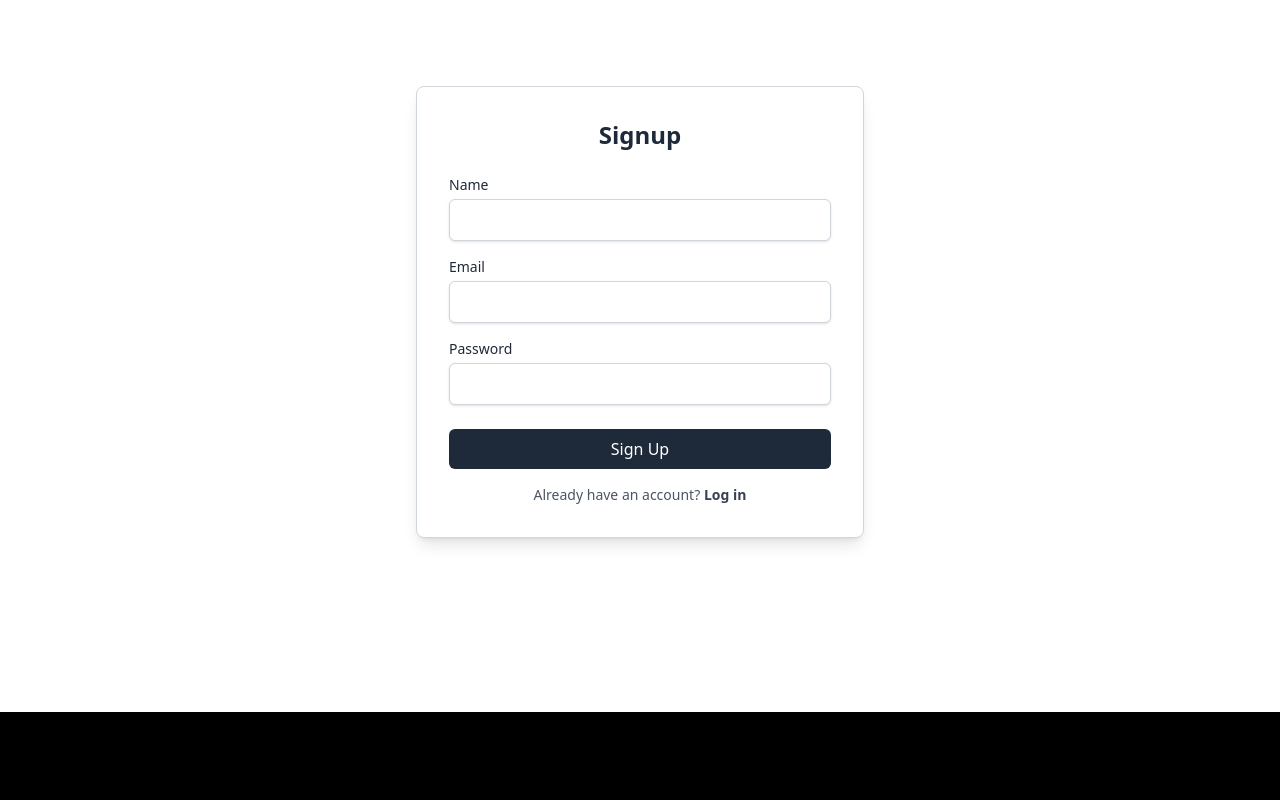
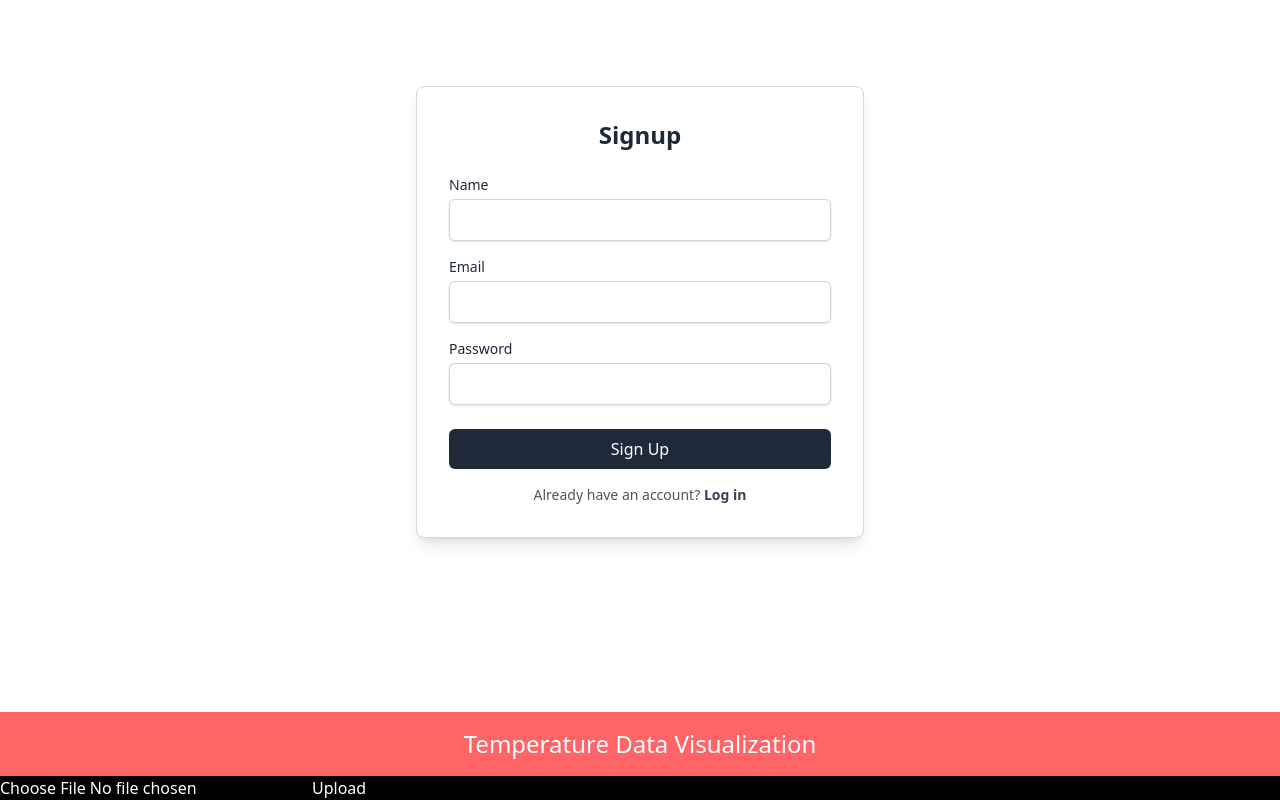
Before and after one commit to Rohandede1825/Temp-count-app, a React (Vite) app: page /Signup in a window 1280 px wide. Shown: the part 168-968 px from the top of the page. Before the commit the page ends 880 px from the top, so only its background shows below. Built offline with nearby package versions, Linux system fonts and the light colour scheme.

Commit message:
Add temperature data visualization feature with file upload and chart display

```diff
--- a/package.json
+++ b/package.json
@@ -13,10 +13,13 @@
     "@heroicons/react": "^2.2.0",
     "@material-tailwind/react": "^2.1.10",
     "@tailwindcss/vite": "^4.0.0",
+    "axios": "^1.7.9",
+    "chart.js": "^4.4.7",
     "dotenv": "^16.4.7",
     "latest": "^0.2.0",
     "lucide-react": "^0.474.0",
     "react": "^18.3.1",
+    "react-chartjs-2": "^5.3.0",
     "react-dom": "^18.3.1",
     "react-icon": "^1.0.0",
     "react-icons": "^5.4.0",
--- a/src/App.jsx
+++ b/src/App.jsx
@@ -6,25 +6,36 @@ import Home from './pages/Home';
 import Navbar from './components/Navbar';
 import Login from './components/Login'
 import Signup from './components/Signup';
+import FileUpload from './components/FileUpload';
+import TemperatureChart from './components/TemperatureChart';
 
+import { useState } from 'react';
 
 
 
 const MyContext = React.createContext({ basename: '/default-path' });
 
 const App = () => {
+  const [temperatures, setTemperatures] = useState([]);
   return (
     <>
       <div>
 
         <Navbar />
         <Routes>
-        <Route path="/" element={<Home />} />
-        <Route path="/about" element={<About />} />
-        <Route path="/login" element={<Login />} />
-        <Route path="/Signup" element={<Signup />} />
-      </Routes>
+          <Route path="/" element={<Home />} />
+          <Route path="/about" element={<About />} />
+          <Route path="/login" element={<Login />} />
+          <Route path="/Signup" element={<Signup />} />
+        </Routes>
 
+        <div className=''>
+
+          <h1 className='bg-red-400 p-4 text-center text-2xl'>Temperature Data Visualization</h1>
+          <FileUpload onDataFetched={setTemperatures} />
+          {temperatures.length > 0 && <TemperatureChart temperatures={temperatures} />}
+
+        </div>
       </div>
     </>
   )
--- /dev/null
+++ b/src/components/FileUpload.jsx
@@ -0,0 +1,42 @@
+import { useState } from 'react';
+import axios from 'axios';
+
+const FileUpload = ({ onDataFetched }) => {
+  const [file, setFile] = useState(null);
+  const [error, setError] = useState('');
+
+  const handleFileChange = (event) => {
+    setFile(event.target.files[0]);
+    setError('');
+  };
+
+  const handleUpload = async () => {
+    if (!file) {
+      setError('Please select a JSON file.');
+      return;
+    }
+
+    const formData = new FormData();
+    formData.append('file', file);
+
+    try {
+      const response = await axios.post('http://localhost:5000/api/temperature/upload', formData, {
+        headers: { 'Content-Type': 'multipart/form-data' },
+      });
+
+      onDataFetched(response.data.temperatures);
+    } catch (error) {
+      setError('Error uploading file. Please try again.');
+    }
+  };
+
+  return (
+    <div>
+      <input type="file" accept=".json" onChange={handleFileChange} />
+      <button onClick={handleUpload}>Upload</button>
+      {error && <p style={{ color: 'red' }}>{error}</p>}
+    </div>
+  );
+};
+
+export default FileUpload;
--- /dev/null
+++ b/src/components/TemperatureChart.jsx
@@ -0,0 +1,23 @@
+import { Line } from 'react-chartjs-2';
+import { Chart as ChartJS, CategoryScale, LinearScale, PointElement, LineElement, Title, Tooltip, Legend } from 'chart.js';
+
+ChartJS.register(CategoryScale, LinearScale, PointElement, LineElement, Title, Tooltip, Legend);
+
+const TemperatureChart = ({ temperatures }) => {
+  const data = {
+    labels: temperatures.map((_, index) => `Point ${index + 1}`),
+    datasets: [
+      {
+        label: 'Temperature (°C)',
+        data: temperatures,
+        borderColor: 'blue',
+        borderWidth: 2,
+        fill: false,
+      },
+    ],
+  };
+
+  return <Line data={data} />;
+};
+
+export default TemperatureChart;
```
Also changed, not shown: 1 other file (tests, documents, lock files or other folders).
